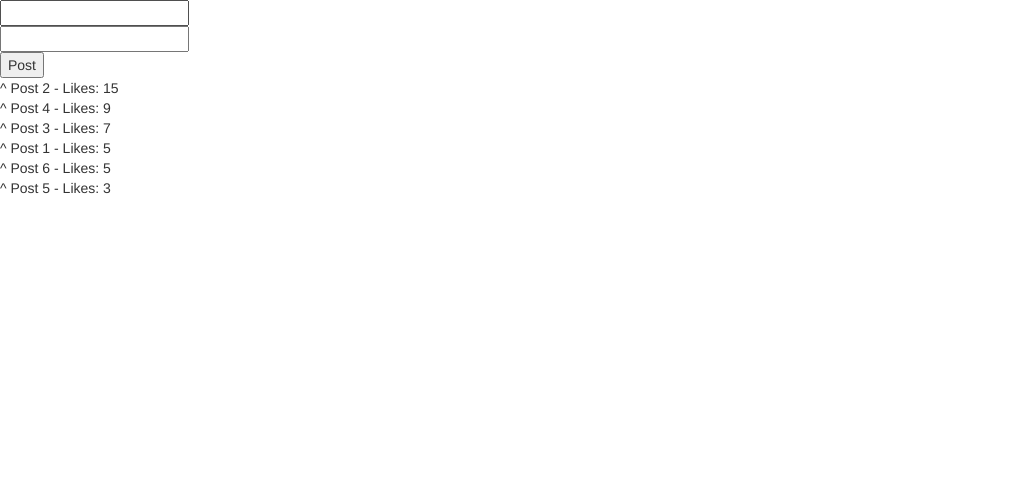
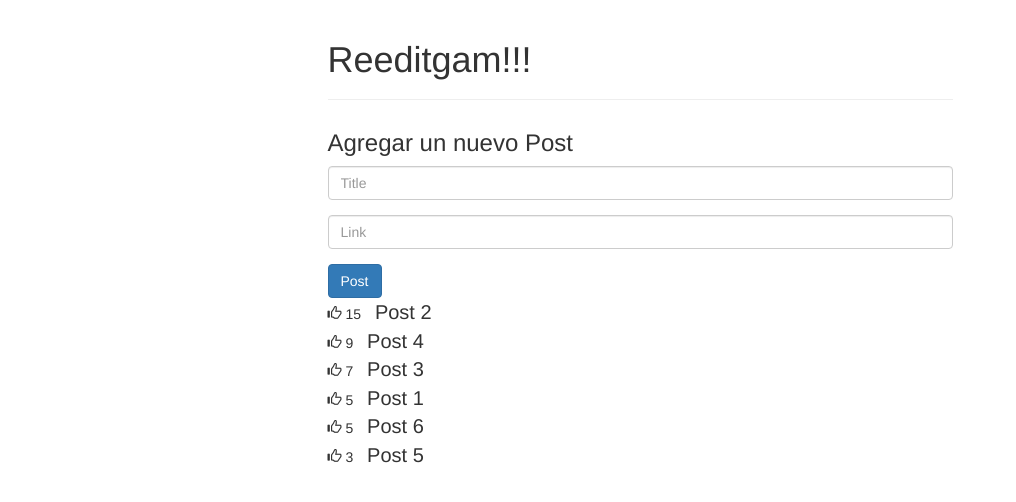
Before and after one commit to Jonh2610/reporemo, a plain HTML site: page site/index.html in a window 1280 px wide. Shown: the whole page, without its empty margins (0-1016 px from the left). Drawn offline with nearby package versions, Linux system fonts and the light colour scheme.

Commit message:
08. Se estiliza aplicacion y se cargan scripts de bootstrap y jquery

```diff
--- a/site/index.html
+++ b/site/index.html
@@ -1,66 +1,83 @@
+<!-- https://github.com/rivalcoba/reeditgam.git -->
 <!DOCTYPE html>
 <html lang="es">
 <head>
 	<meta charset="UTF-8">
-	<title>ReedItgam APP</title>
+	<title>ReediItgam APP</title>
 	<link rel="stylesheet"
-	href="./vendor/bootstrap/dist/css/bootstrap.css">
+		href="./vendor/bootstrap/css/bootstrap.css">
 	<style>
-
 		.glyphicon-thumbs-up {cursor: pointer;}
-
 	</style>
 </head>
 <body ng-app="reeditgam"
 	ng-controller="mainCtrl">
-
-
-
-     <!-- creando el formulario-->
-
-     <form ng-submit="addPost()">
-     	 <!-- Input del titutlo -->
-     	<input type="text" ng-model="title">
-
-        <br>
-
-         <input type="text" ng-model="link">
-
-         <br>
-         <button type="submit">Post</button>
-
+	<div class="row">
+		<div class="col-md-6 col-md-offset-3">
+			<div class="page-header">
+				<h1>Reeditgam!!!</h1>
+			</div>
+			<!-- Creando el formulario -->
+			<form ng-submit="addPost()"
+			style="margin-top:30px;">
+				<h3>Agregar un nuevo Post</h3>
+				<div class="form-group">
+					<!-- Input del Titulo -->
+					<input
+						class="form-control"
+						placeholder="Title"
+						type="text"
+						ng-model="title">
+				</div>
+				<div class="form-group">
+					<input
+						class="form-control"
+						placeholder="Link"
+						type="text"
+						ng-model="link">
+				</div>
+				<!-- Input del link -->
+				<button
+					class="btn btn-primary"
+					type="submit">Post</button>
 			</form>
-
+			<!-- Se renderean post -->
 			<div ng-repeat="post in posts | orderBy: '-upvotes'">
-
-		<span ng-click="incrementUpvotes(post)">^</span>
-
-		 <!-- Agregando los links-->
-		 <a  ng-show="post.link" href="{{post.link}}">
-
+				<span class="glyphicon glyphicon-thumbs-up"
+					ng-click="incrementUpvotes(post)"></span>
+				{{post.upvotes}}
+				<span style="font-size:20px; margin-left:10px">
+					<!-- Agregando los links -->
+					<a ng-show="post.link" href="{{post.link}}">
 						{{post.title}}
-
 					</a>
-
 					<span ng-hide="post.link">
-
-
 						{{post.title}}
 					</span>
+				</span>
+			</div>
+		</div>
+	</div>
 
-		- Likes: {{post.upvotes}}
-	</div>
-	<!-- CArgando librerias -->
-	<!-- es una buena practica al final cargar los scripts -->
-	<!-- cargando angular-->
+	<!-- Cargando Librerias -->
+	<!-- Es buena practica al final -->
+	<!-- cargar los scrips -->
+	<!-- Cargando Jquery -->
+	<script
+		src="./vendor/jquery/jquery.js">
+		</script>
+	<!-- Cargando Script bootstrap -->
+	<script
+		src="./vendor/bootstrap/js/bootstrap.js">
+		</script>
+	<!-- Cargando a Angular -->
 	<script
 		type="text/javascript"
-	src="vendor/angular/angular.js"
-	>
+		src="./vendor/angular/angular.js">
 		</script>
+	<!-- Cargando app.js -->
 	<script
 		type="text/javascript"
-	src="scripts/app.js">
-	</script>
+		src="./scripts/app.js"></script>
 </body>
 </html>
```
Lines whose indentation alone changed are shown as unchanged.
